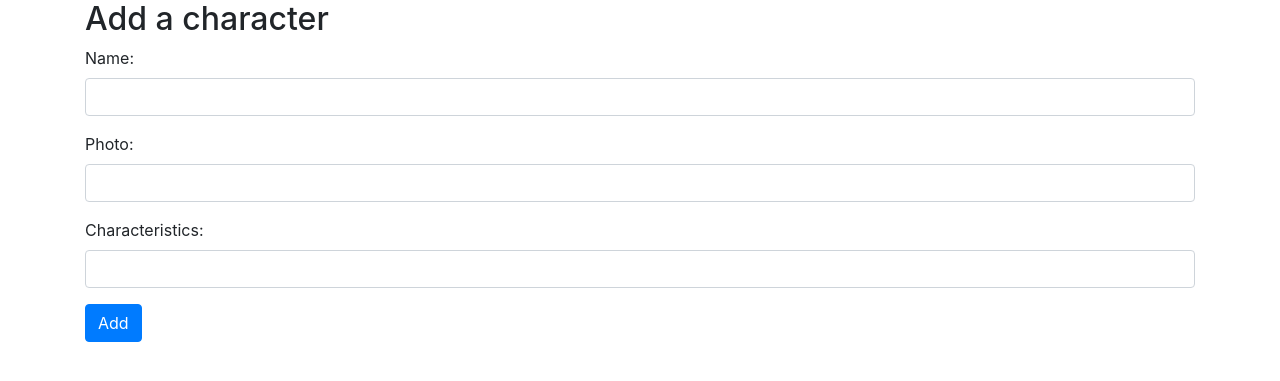
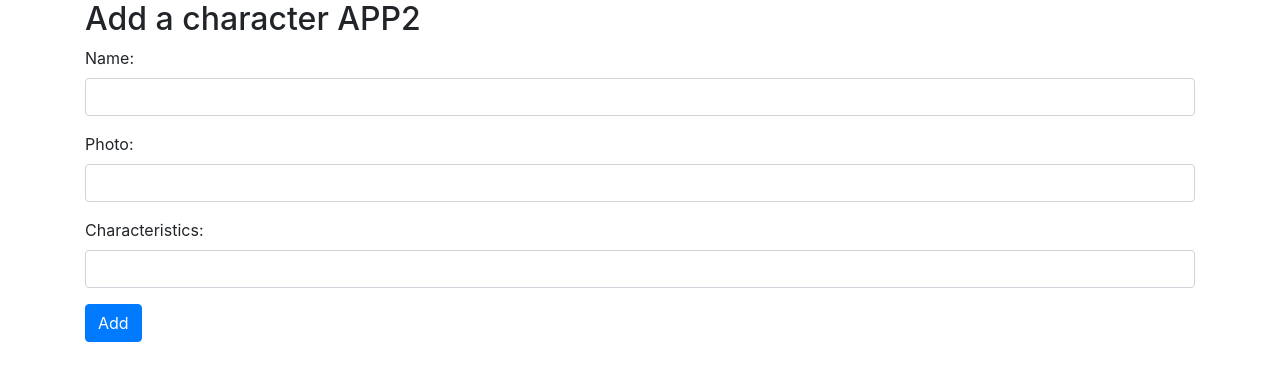
Before and after one commit to Selharem/hands_on_Docker, a PHP site: page / in a window 1280 px wide. Shown: the top 381 px of the page. Run offline with PHP 8.4, Linux system fonts and the light colour scheme.

Commit message:
Add files via upload

```diff
--- a/Valorant/index.php
+++ b/Valorant/index.php
@@ -13,7 +13,7 @@
 <body>
 
 <div class="container">
-  <h2>Add a character</h2>
+  <h2>Add a character APP2</h2>
   <form method="post">
     <div class="form-group">
       <label for="name">Name:</label>
@@ -31,17 +31,14 @@
   </form>
 
   <?php
-  function Add_character() {
    if (isset($_POST["submit-btn"])) {
       $myObj = new \stdClass();
       $myObj->name = $_POST['name'];
       $myObj->photo = $_POST['photo'];
       $myObj->characteristics = $_POST['characteristics'];
       $myJSON = json_encode($myObj);
-      echo $myJSON;
       array_push($Valorants, array("name" => $_POST['name'], "photo" =>  $_POST['photo'], "characteristics" =>  $_POST['characteristics']));
-    }
-  }
+   }
   ?>
 
 <?php for ($row = 0; $row < sizeof($Valorants); $row++) {?>
```
